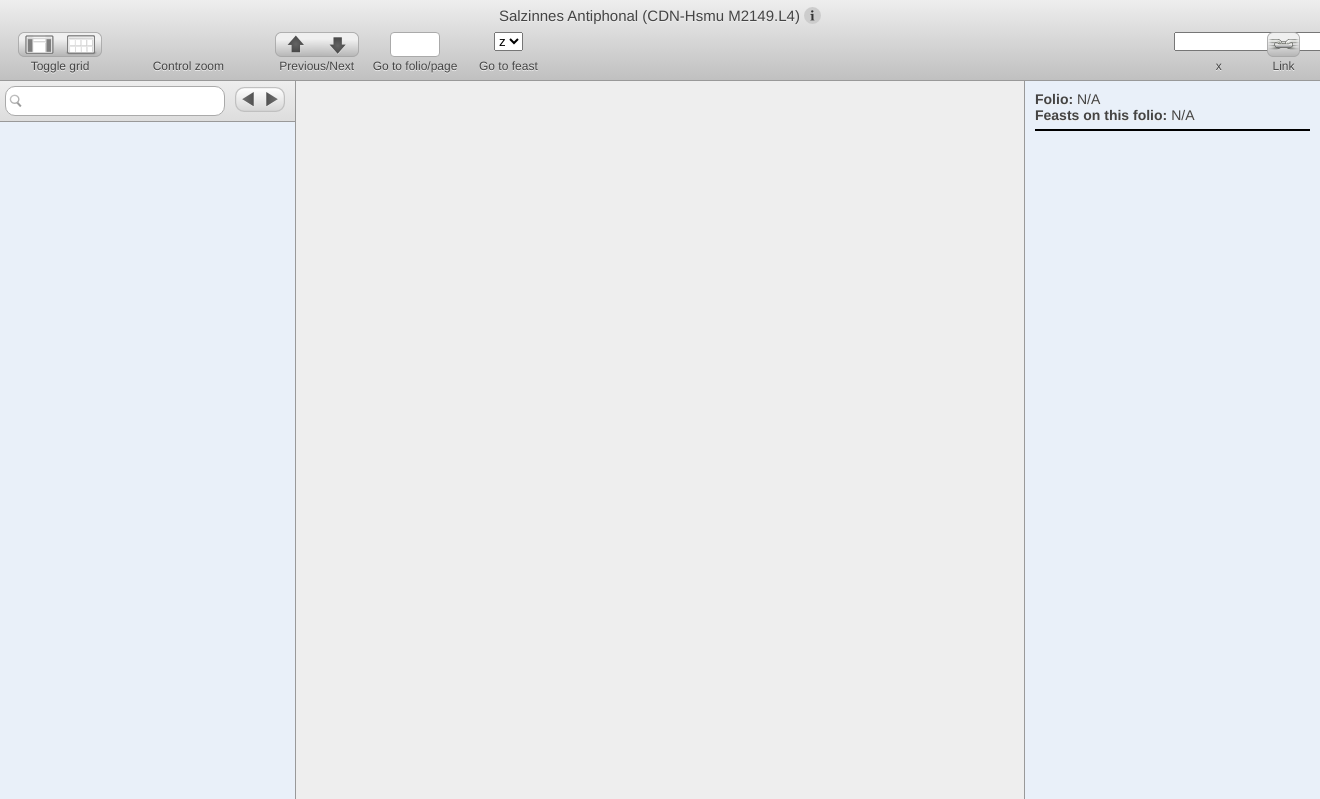
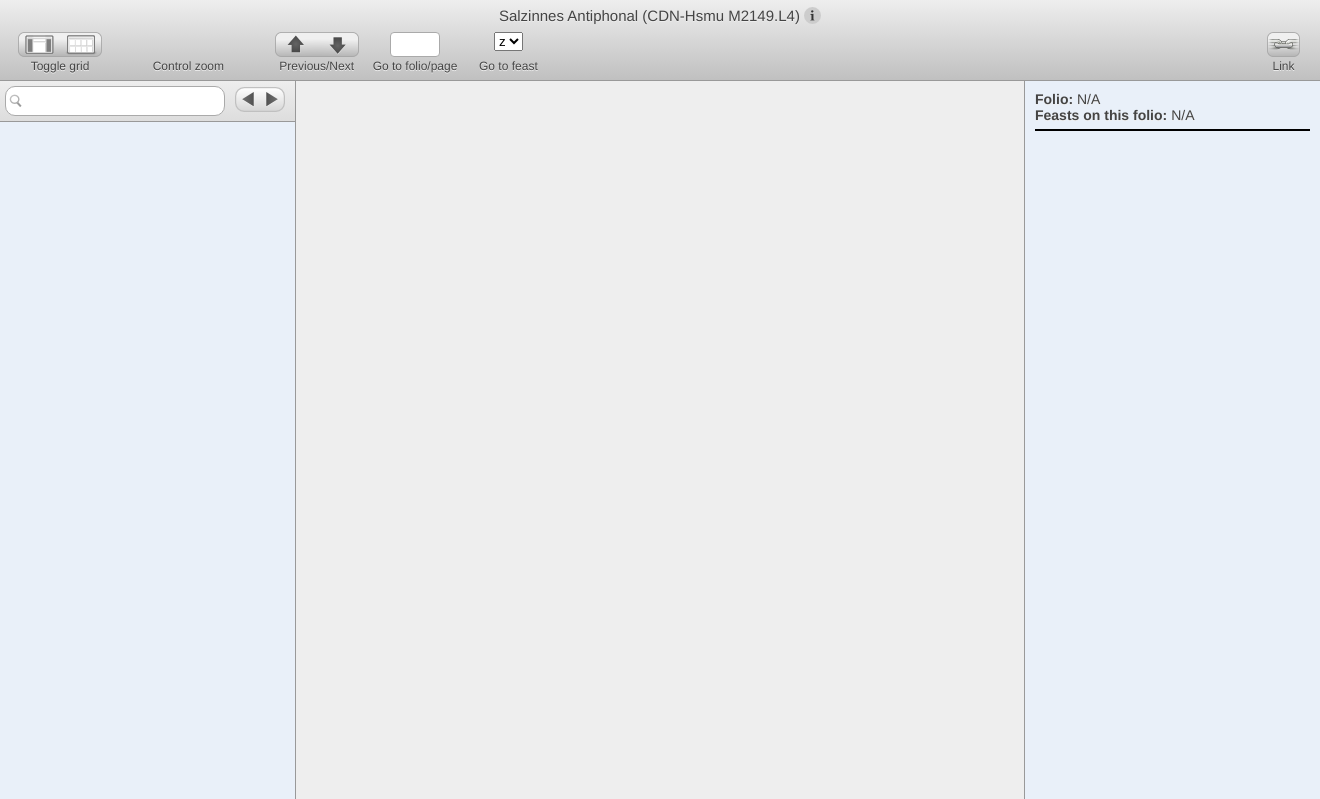
Before and after one commit to DDMAL/salzinnes-original, a Python web app: template templates/index.html in a window 1320 px wide; the page is wider, and only the part inside the window is pictured. Shown: the top 799 px of that part. Run offline with Jinja, Linux system fonts and the light colour scheme; the template is opened without the code that fills it, so the values that code supplies are empty; style sheets or scripts are compiled from the project's sources.

Commit message:
Remove funny link box

```diff
--- a/templates/index.html
+++ b/templates/index.html
@@ -43,7 +43,6 @@
         <div id="diva-toolbar">
             <div id="title">Salzinnes Antiphonal (CDN-Hsmu M2149.L4) <div id="info-icon"></div></div>
             <div id="right-side">
-              <div class="medium-button"><div id="link-input"><input type="text"></div><span>x</span></div>
                 <div class="button"><div id="link-icon"></div><span>Link</span></div>
             </div>
             <div id="left-side">
```
